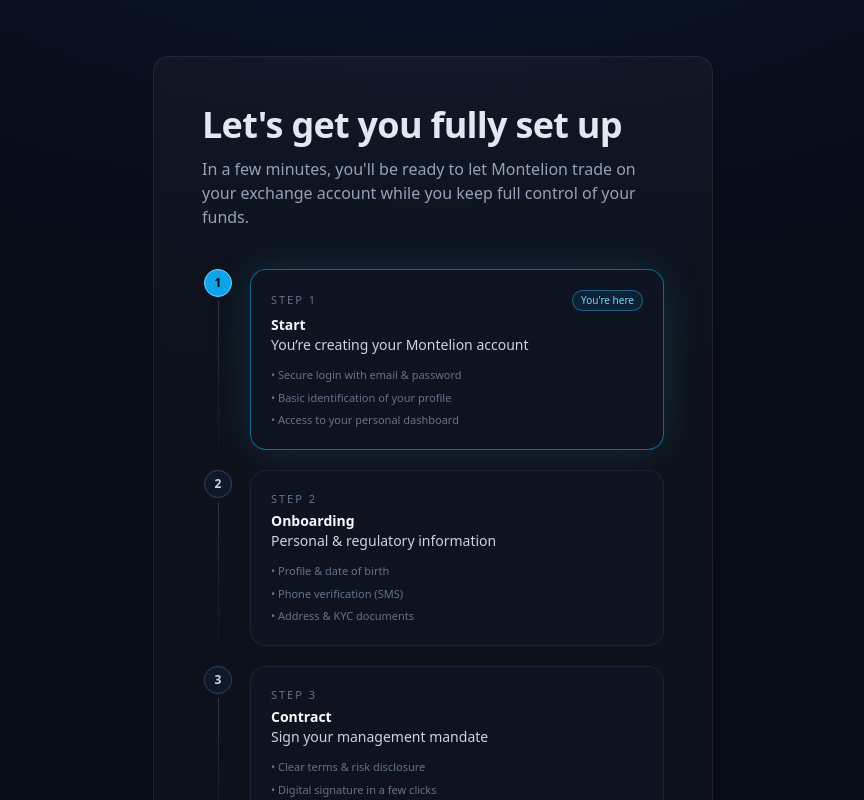
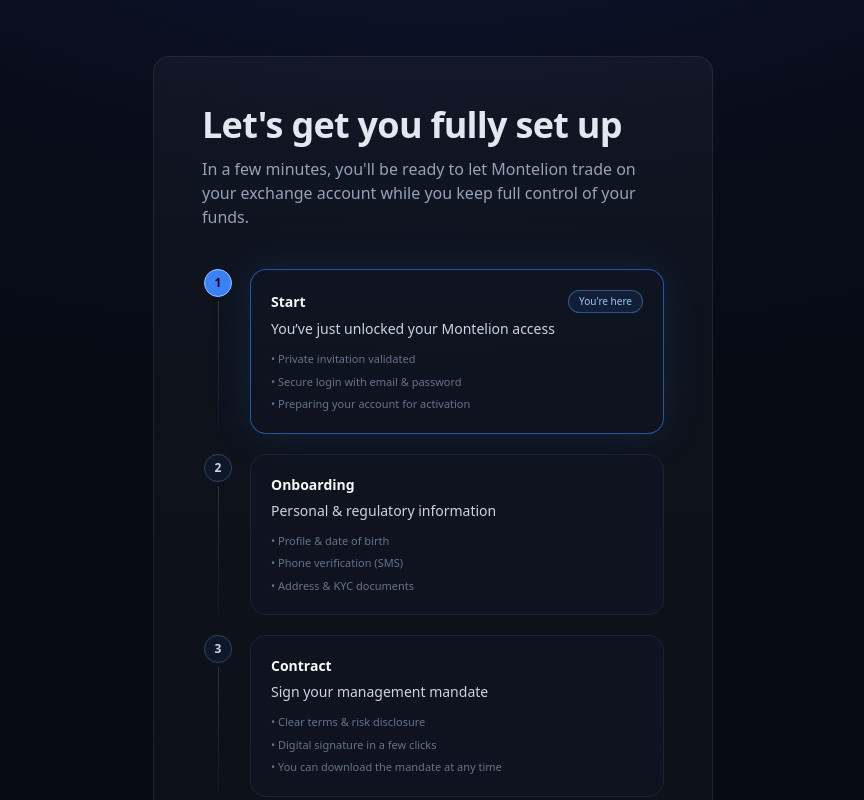
Before and after one commit to montelioncapital/montelion-app-v1, a Next.js app: page /get-started in a window 1280 px wide. Shown: the top 800 px of the page, without its empty margins (207-1071 px from the left). Built offline with nearby package versions, Linux system fonts and the light colour scheme.

Commit message:
Update page.jsx

```diff
--- a/app/get-started/page.jsx
+++ b/app/get-started/page.jsx
@@ -7,11 +7,11 @@ const STEPS = [
   {
     id: 1,
     title: "Start",
-    subtitle: "You’re creating your Montelion account",
+    subtitle: "You’ve just unlocked your Montelion access",
     bullets: [
+      "Private invitation validated",
       "Secure login with email & password",
-      "Basic identification of your profile",
-      "Access to your personal dashboard",
+      "Preparing your account for activation",
     ],
   },
   {
@@ -77,13 +77,13 @@ export default function GetStartedPage() {
                 key={step.id}
                 className="grid grid-cols-[32px,1fr] gap-4 items-stretch"
               >
-                {/* Colonne des pastilles + ligne */}
+                {/* Colonne pastille + ligne */}
                 <div className="flex flex-col items-center">
                   <div
                     className={[
                       "flex items-center justify-center h-7 w-7 rounded-full text-xs font-semibold shadow-[0_0_0_1px_rgba(15,23,42,0.9)]",
                       isCurrent
-                        ? "bg-sky-500 text-slate-950 border border-sky-300"
+                        ? "bg-blue-500 text-slate-950 border border-blue-300"
                         : "bg-slate-900 text-slate-300 border border-slate-700",
                     ].join(" ")}
                   >
@@ -94,30 +94,27 @@ export default function GetStartedPage() {
                   )}
                 </div>
 
-                {/* Carte de l’étape */}
+                {/* Carte étape (sans “STEP X”) */}
                 <div
                   className={[
                     "rounded-2xl border px-5 py-4 sm:py-5",
                     "bg-slate-900/40",
                     isCurrent
-                      ? "border-sky-500/60 shadow-[0_0_40px_rgba(56,189,248,0.15)]"
+                      ? "border-blue-500/60 shadow-[0_0_40px_rgba(59,130,246,0.15)]"
                       : "border-slate-800/80",
                   ].join(" ")}
                 >
-                  <div className="flex items-center justify-between gap-3 mb-1">
-                    <div className="text-[11px] uppercase tracking-[0.18em] text-slate-500">
-                      Step {step.id}
+                  <div className="flex items-center justify-between gap-3 mb-1.5">
+                    <div className="text-sm font-semibold text-slate-50">
+                      {step.title}
                     </div>
                     {isCurrent && (
-                      <span className="inline-flex items-center rounded-full bg-sky-500/10 border border-sky-400/40 px-2 py-[2px] text-[10px] font-medium text-sky-300">
+                      <span className="inline-flex items-center rounded-full bg-blue-500/10 border border-blue-400/40 px-2.5 py-[3px] text-[10px] font-medium text-blue-300">
                         You&apos;re here
                       </span>
                     )}
                   </div>
 
-                  <div className="text-sm font-semibold text-slate-50">
-                    {step.title}
-                  </div>
                   <div className="text-sm text-slate-300 mb-3">
                     {step.subtitle}
                   </div>
```
